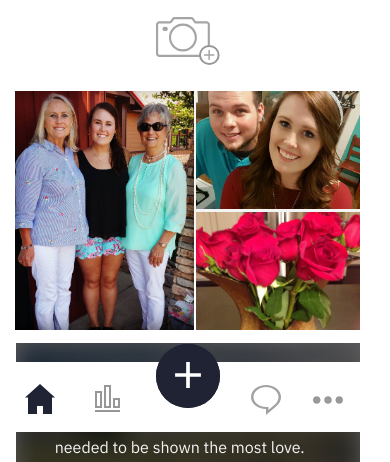
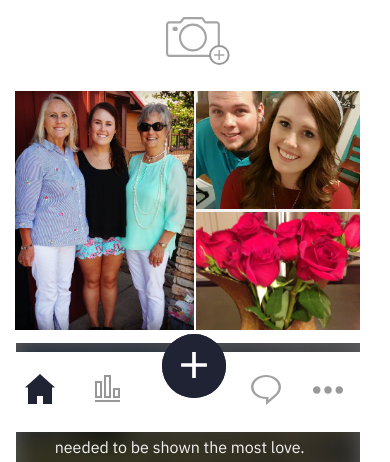
Before and after one commit to krdowns/See-App, a website: page views/feed.html in a window 390 px wide. Shown: the part 412-874 px from the top of the page. Drawn offline with nearby package versions, Linux system fonts and the light colour scheme; files that its build step writes are made by us from their sources; files whose address does not match are found by name.

Commit message:
buttons are weird now

```diff
--- a/public/styles/feed.css
+++ b/public/styles/feed.css
@@ -96,6 +96,7 @@
     .share-container img {
         padding-top: 30px;
         margin-bottom: 20px;
+
     }
 
     .share-container h1 {
@@ -109,6 +110,7 @@
     .camera-icon {
         display: flex;
         height: 100px;
+        margin-left: 20px;
         fill: #ccc;
         justify-content: center;
         align-items: center;
@@ -372,7 +374,7 @@
     }
 
     .divider-last {
-        height: 80px;
+        height: 90px;
         background-color: #FFFFFF;
         margin-bottom: 0px;
     }
@@ -385,7 +387,7 @@
         bottom: 0;
         position: fixed;
         justify-content: space-between;
-        height: 70px;
+        height: 80px;
         width: 100%;
         z-index: 1;
     }
@@ -394,7 +396,7 @@
         display: flex;
         flex-direction: row;
         width: 40%;
-        margin-bottom: 20px;
+        margin-bottom: 40px;
         margin-left: 5px;
     }
 
@@ -402,12 +404,15 @@
         display: flex;
         flex-direction: row;
         width: 40%;
+        margin-bottom: 100px;
         margin-right: 5px;
     }
 
     .home-button-nav {
         margin-left: -20px;
         margin-top: 21.5px;
+        margin-bottom: 20px;
+
         z-index: 2;
     }
 
@@ -417,6 +422,7 @@
 
     .history-button-nav {
         padding-top: 6.5px;
+        margin-bottom: 20px;
         z-index: 2;
     }
 
@@ -428,14 +434,14 @@
         position: fixed;
         z-index: 2;
         bottom: 0;
-        left: 156px;
+        left: 162px;
         width: max-content;
         display: flex;
         justify-content: center;
     }
 
     .add-button-nav {
-        padding-bottom: 20px;
+        padding-bottom: 30px;
         margin-top: -20px;
         z-index: 2;
     }
@@ -444,11 +450,14 @@
         padding-top: 6.5px;
         margin-right: -8px;
         margin-left: -6%;
+        margin-bottom: 20px;
         z-index: 2;
     }
 
     .settings-button-nav {
         padding-top: 6.5px;
+        margin-bottom: 20px;
+
         z-index: 2;
     }
 
@@ -551,7 +560,7 @@
         justify-content: center;
         width: 100%;
         height: 60px;
-        margin-bottom: 30px;
+        margin-bottom: 60px;
         margin-left: -1px;
     }
 
--- a/views/feed.html
+++ b/views/feed.html
@@ -17,10 +17,10 @@
     width="365"
     height="300"
     controls
-    poster="#">
+    poster="images/featured-video.jpg">
         <source
         src="media/The voices in my head  Eleanor Longden.mp4"
-        type="video/mp4">
+        type="video/mp4" >
     </video>
         <div class="video-header">
             <h1>I Feel Like Myself Again</h1>
```
Also changed, not shown: views/createentry.html (+0 -1 lines), public/images/featured-video.jpg (added).
